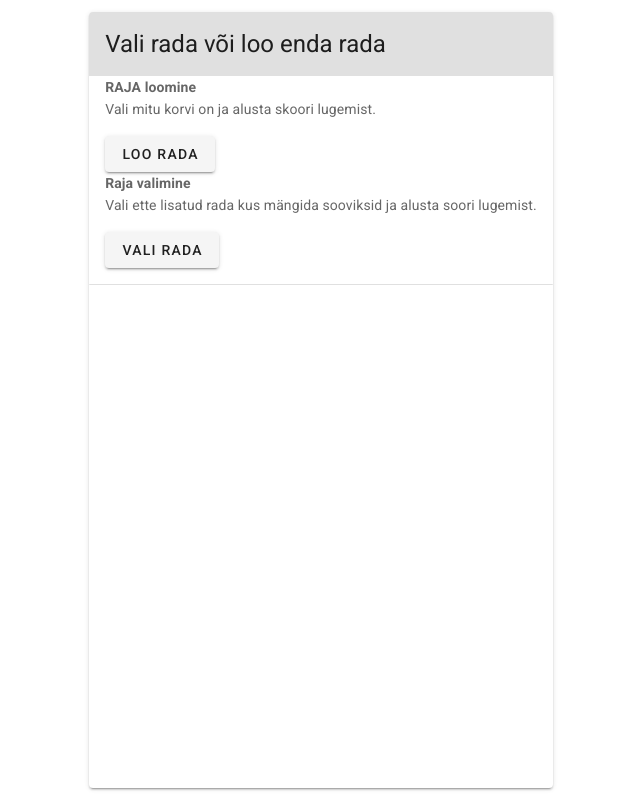
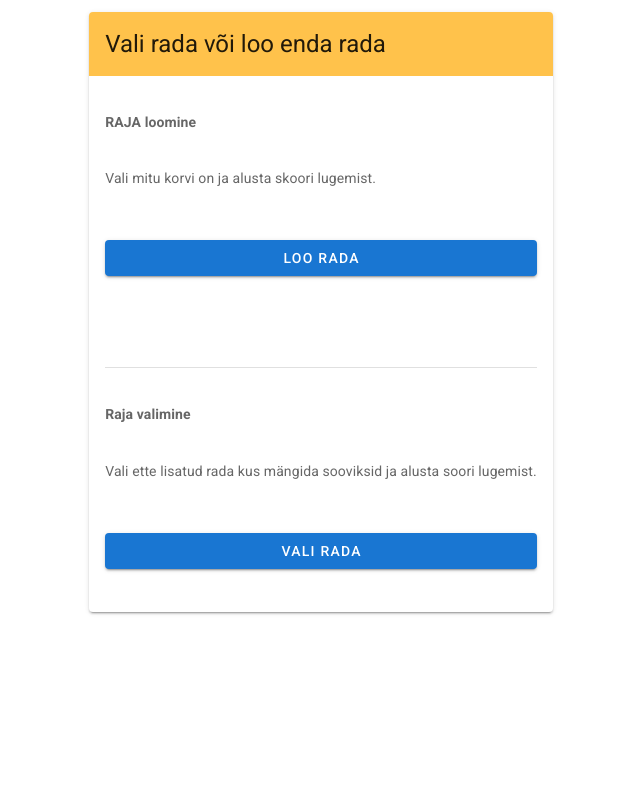
Before and after one commit to aquafinatrippy/discgolfScore, a Vue app: page / in a window 1280 px wide. Shown: the whole page, without its empty margins (319-959 px from the left). Built offline with nearby package versions, Linux system fonts and the light colour scheme.

Commit message:
start view changes

```diff
--- a/src/views/Start.vue
+++ b/src/views/Start.vue
@@ -1,21 +1,26 @@
 <template>
     <v-container class="startCont">
-         <v-card max-width="600">
-          <v-card-title class="headline grey lighten-2" primary-title
+         <v-card max-width="600" max-height="600">
+          <v-card-title class="headline warning lighten-2" primary-title
             >Vali rada või loo enda rada</v-card-title>
 
-          <v-card-text>
-              <strong>RAJA loomine </strong>
-              <p>Vali mitu korvi on ja alusta skoori lugemist.</p>
+          <v-card-text style="height: 100%;">
+              <div class="cardContent">
+                <strong>RAJA loomine </strong>
+                <p>Vali mitu korvi on ja alusta skoori lugemist.</p>
 
-             <v-btn>Loo rada</v-btn> <br>
-               <strong>Raja valimine </strong>
-              <p>Vali ette lisatud rada kus mängida sooviksid ja alusta soori lugemist.</p>
+                <v-btn color="primary">Loo rada</v-btn> <br>
+                <v-divider></v-divider>
 
-             <v-btn>VALI RADA</v-btn> <br>
+                <strong>Raja valimine </strong>
+                <p>Vali ette lisatud rada kus mängida sooviksid ja alusta soori lugemist.</p>
+
+                <v-btn color="primary">VALI RADA</v-btn> <br>
+              </div>
+
           </v-card-text>
 
-          <v-divider></v-divider>
+
 
         </v-card>
     </v-container>
@@ -34,4 +39,10 @@ export default {
    justify-content: center;
    height: 100%;
 }
+.cardContent{
+    height: 100%;
+    display: flex;
+    flex-direction: column;
+    justify-content: space-evenly;
+}
 </style>
```
